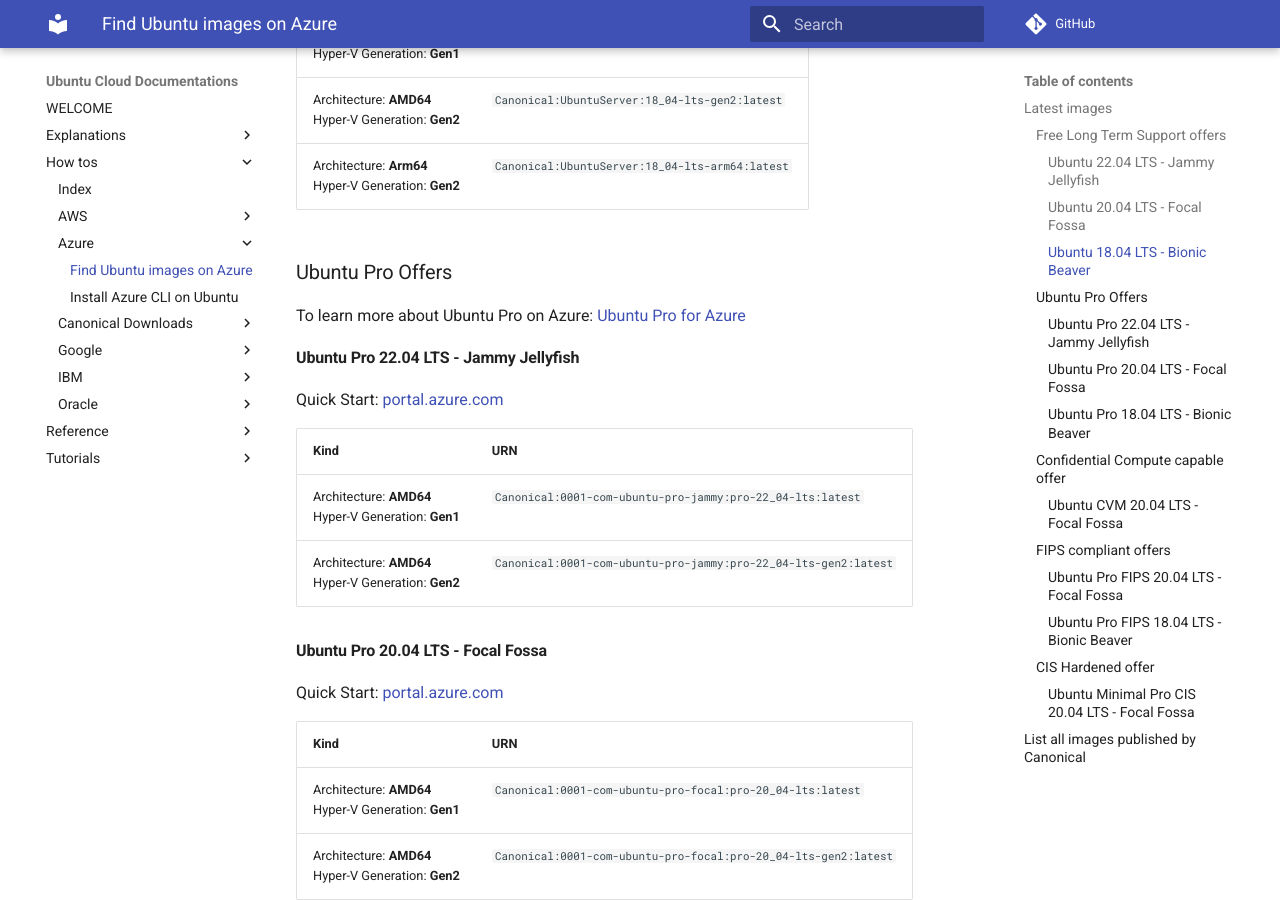
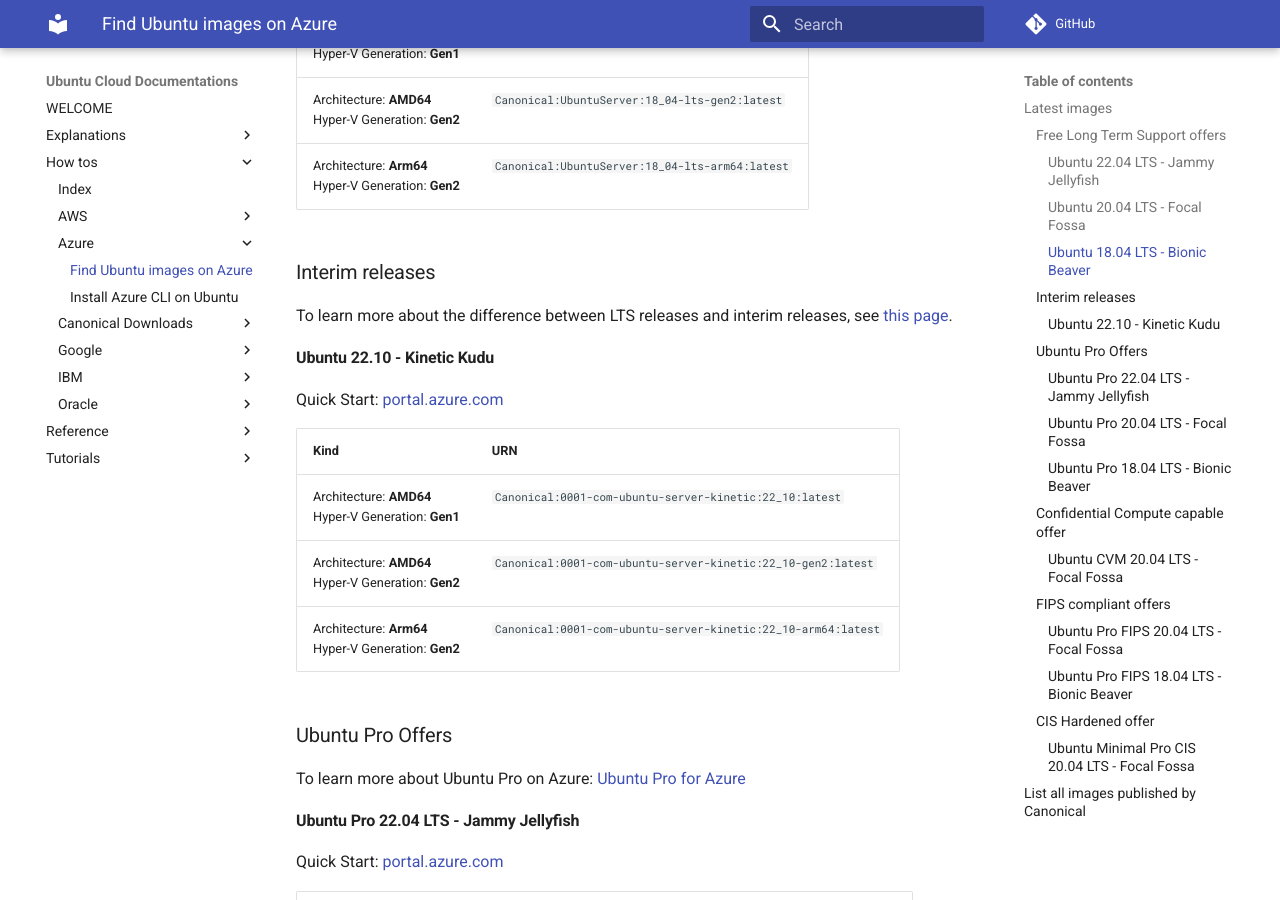
Before and after one commit to canonical/ubuntu-cloud-docs, an MkDocs documentation site: the page built from docs/how_tos/Azure/Find_Images.md, in a window 1280 px wide and 900 px high, scrolled down 1154 px. Built offline with MkDocs 1.6.1 and Material for MkDocs 9.7.7, drawn with Linux system fonts in a browser that asks for light colours; comment, search, counter and statistics services are not loaded.

Commit message:
doc(azure): add kinetic to the list of offers

```diff
--- a/docs/how_tos/Azure/Find_Images.md
+++ b/docs/how_tos/Azure/Find_Images.md
@@ -35,6 +35,20 @@
 | Architecture: **AMD64**<br />Hyper-V Generation: **Gen1**<br /> | `Canonical:UbuntuServer:18.04-LTS:latest`       |
 | Architecture: **AMD64**<br />Hyper-V Generation: **Gen2**<br /> | `Canonical:UbuntuServer:18_04-lts-gen2:latest`  |
 | Architecture: **Arm64**<br />Hyper-V Generation: **Gen2**<br /> | `Canonical:UbuntuServer:18_04-lts-arm64:latest` |
+
+### Interim releases
+
+To learn more about the difference between LTS releases and interim releases, see [this page](https://ubuntu.com/about/release-cycle#ubuntu).
+
+#### Ubuntu 22.10 - Kinetic Kudu
+
+Quick Start: [portal.azure.com](https://portal.azure.com/#create/canonical.0001-com-ubuntu-server-kinetic22_10-ARM)
+
+| **Kind**                                                        | **URN**                                                           |
+| ------------------------------------------------------------    | ------------------------------------------------------------      |
+| Architecture: **AMD64**<br />Hyper-V Generation: **Gen1**<br /> | `Canonical:0001-com-ubuntu-server-kinetic:22_10:latest`       |
+| Architecture: **AMD64**<br />Hyper-V Generation: **Gen2**<br /> | `Canonical:0001-com-ubuntu-server-kinetic:22_10-gen2:latest`  |
+| Architecture: **Arm64**<br />Hyper-V Generation: **Gen2**<br /> | `Canonical:0001-com-ubuntu-server-kinetic:22_10-arm64:latest` |
 
 ### Ubuntu Pro Offers
 
```
